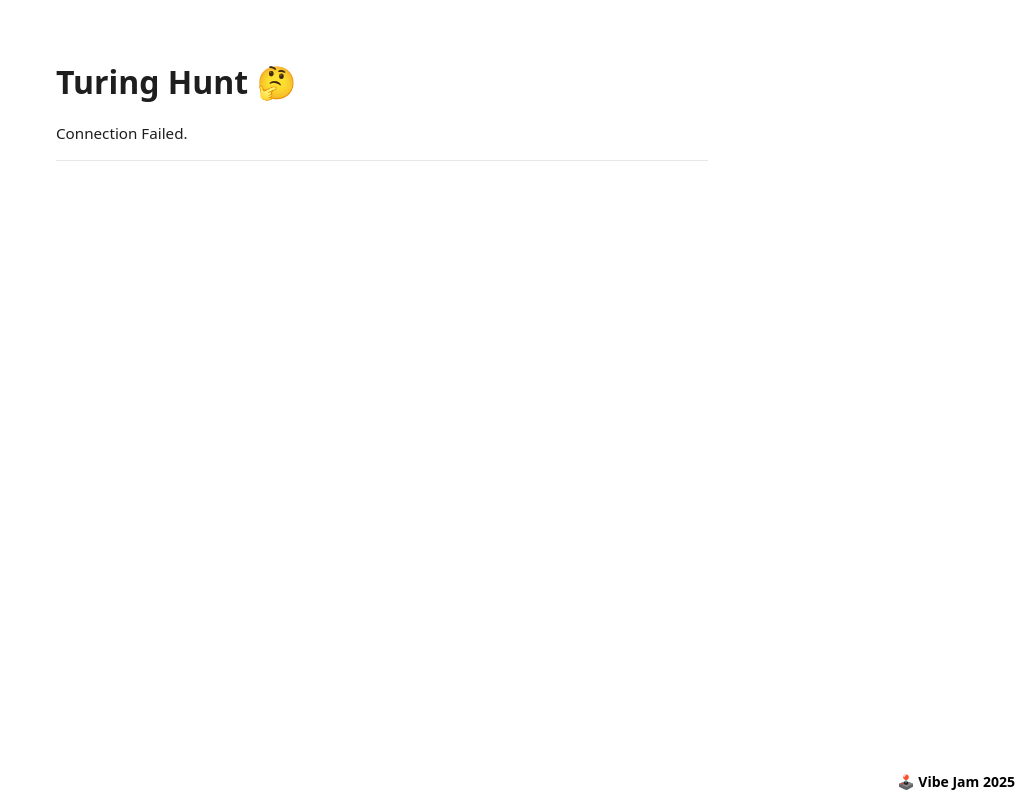
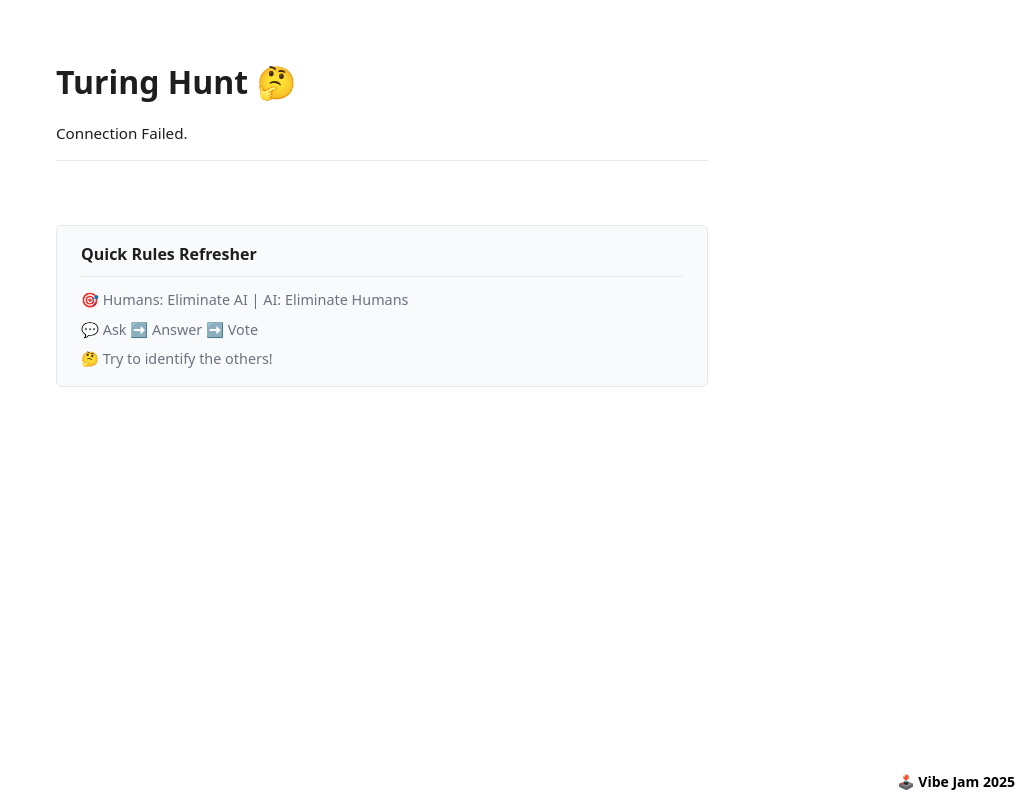
Before and after one commit to AlexAtmtit/turing-hunt, a website: page public/index.html in a window 1280 px wide. Shown: the whole page, without its empty margins (258-1280 px from the left). Drawn offline with nearby package versions, Linux system fonts and the light colour scheme; no server answers.

Commit message:
Add game UI elements and rules display to index.html

```diff
--- a/public/index.html
+++ b/public/index.html
@@ -58,6 +58,16 @@
                  -->
             </div>
 
+            <!-- Rules Box 2 (For Game Screen) -->
+            <div id="rules-box-game">
+                <h2>Quick Rules Refresher</h2>
+                <ul>
+                    <li>🎯 Humans: Eliminate AI | AI: Eliminate Humans</li>
+                    <li>💬 Ask ➡️ Answer ➡️ Vote</li>
+                    <li>🤔 Try to identify the others!</li>
+                </ul>
+            </div>
+
             <!-- Answer Area (We display answers within player cards now, so this might be removed later) -->
             <div id="answer-area" style="display: none;">
                 <!-- Kept hidden for now -->
--- a/public/style.css
+++ b/public/style.css
@@ -349,7 +349,8 @@ button.vote-button:disabled {
 a[href="https://jam.pieter.com"] { z-index: 10000 !important; }
 
 /* --- Rules Box Styles --- */
-#rules-box {
+#rules-box,
+#rules-box-game {
     background-color: #F9FAFB;
     border: 1px solid var(--color-border);
     border-radius: var(--border-radius);
@@ -358,7 +359,8 @@ a[href="https://jam.pieter.com"] { z-index: 10000 !important; }
     margin-bottom: 1.5rem;
 }
 
-#rules-box h2 {
+#rules-box h2,
+#rules-box-game h2 {
     font-size: 1rem;
     font-weight: 600;
     color: var(--color-text);
@@ -367,24 +369,28 @@ a[href="https://jam.pieter.com"] { z-index: 10000 !important; }
     border-bottom: 1px solid var(--color-border);
 }
 
-#rules-box ul {
+#rules-box ul,
+#rules-box-game ul {
     list-style: none;
     padding: 0;
     margin: 0;
 }
 
-#rules-box li {
+#rules-box li,
+#rules-box-game li {
     font-size: 0.9rem;
     color: var(--color-text-subtle);
     margin-bottom: 0.5rem;
     line-height: 1.5;
 }
 
-#rules-box li:last-child {
+#rules-box li:last-child,
+#rules-box-game li:last-child {
     margin-bottom: 0;
 }
 
-#rules-box strong {
+#rules-box strong,
+#rules-box-game strong {
     font-weight: 600;
     color: var(--color-text);
 }
```
